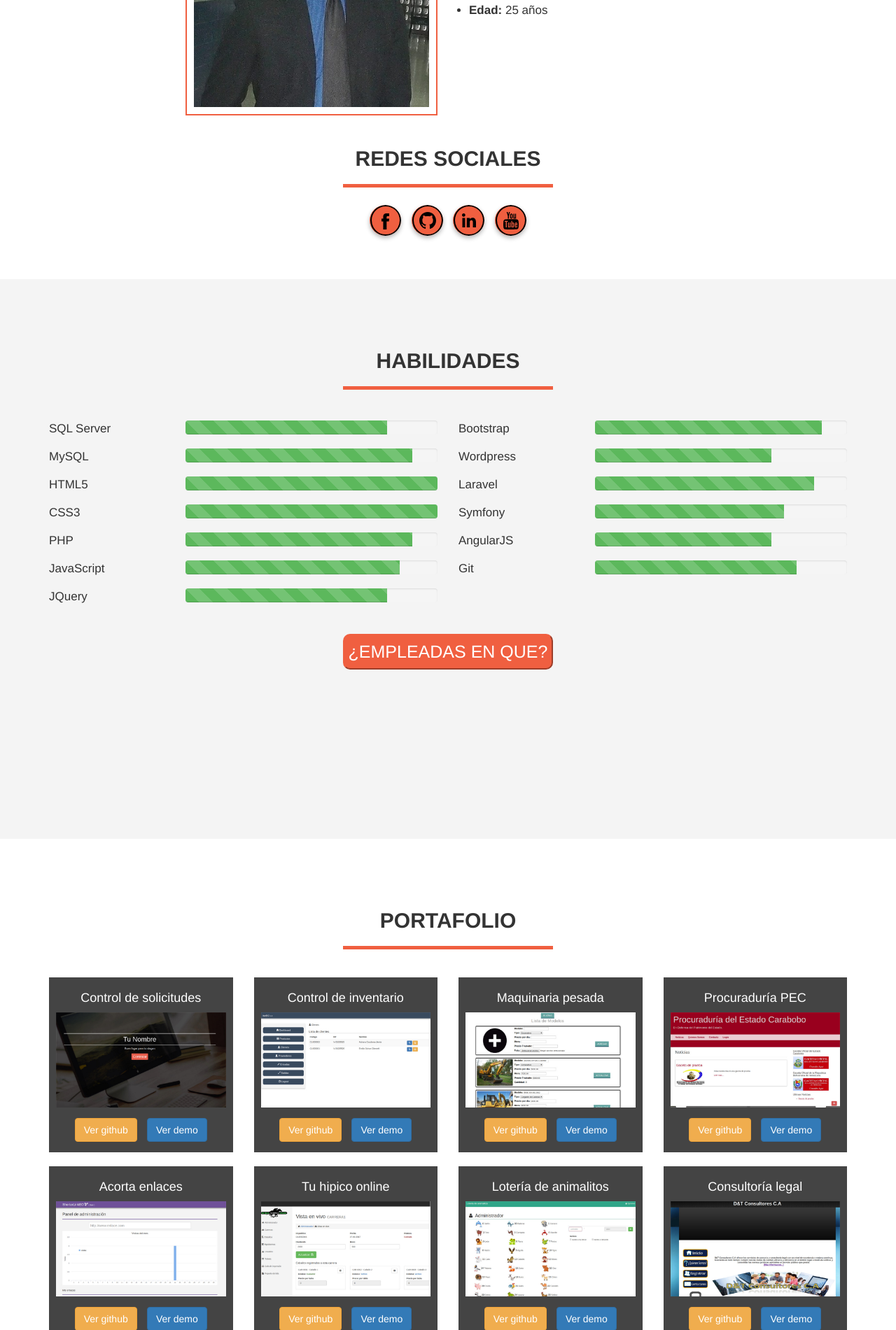
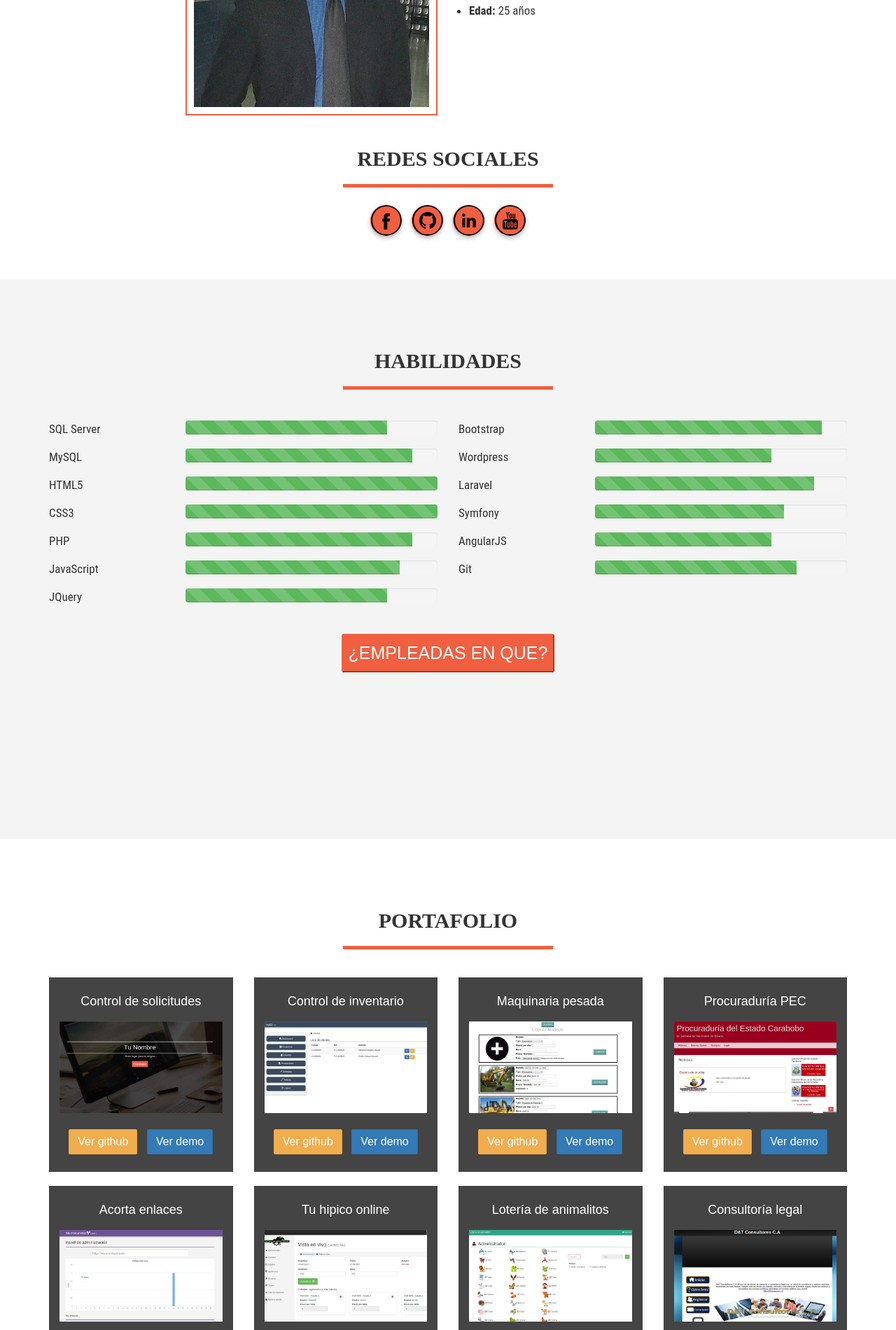
Before and after one commit to emilioaor/emilioaor.github.com, a PHP site: page /index.html in a window 1280 px wide. Shown: the part 1201-3102 px from the top of the page at 70% size. Run offline with PHP 8.4, Linux system fonts and the light colour scheme.

Commit message:
Cambiando estilos de letra

```diff
--- a/css/styles.css
+++ b/css/styles.css
@@ -1,5 +1,12 @@
 html, body {
 	height: 100%;
+	font-family: 'Roboto Condensed', sans-serif;
+}
+h1, h2 {
+	font-family: 'Cantata One', serif;
+}
+h3, h4, h5, h6 {
+	font-family: 'Oswald', sans-serif;
 }
 section {
 	min-height: 100%;
@@ -10,6 +17,11 @@ section {
 	border-color: #f05f40;
 	border-width: .5rem;
 	max-width: 300px;
+}
+.btn {
+	font-family: 'Oswald', sans-serif;
+	font-size: 1.6rem;
+	border-radius: 2px;
 }
 #space-alert {
 	position: fixed;
@@ -37,7 +49,9 @@ section {
 	font-size: 2rem;
 	text-transform: uppercase;
 	border-radius: 1rem;
-	padding: .6rem;
+	padding: .8rem;
+	font-family: 'Oswald', sans-serif;
+	border-radius: 3px;
 }
 .btn-primary-giant {
 	background-color: #f05f40;
@@ -46,7 +60,9 @@ section {
 	font-size: 2.5rem;
 	text-transform: uppercase;
 	border-radius: 1rem;
-	padding: .6rem;
+	padding: .8rem;
+	font-family: 'Oswald', sans-serif;
+	border-radius: 3px;
 }
 .main-title {
 	color: #fff;
@@ -57,7 +73,7 @@ section {
 }
 #top p {
 	color: #eee;
-	font-size: 1.8rem;
+	font-size: 2.2rem;
 }
 .secondary-title {
 	text-transform: uppercase;
@@ -130,12 +146,12 @@ section {
 .portfolio-item {
 	background-color: #444;
 	color: #fff;
-	padding: 1rem;
+	padding: 1.5rem 1.5rem 2rem 1.5rem;
 	margin-top: 2rem;
 	text-align: center;
 }
 .portfolio-item  img{
-	margin-bottom: 1rem;
+	margin: 1.8rem 0;
 }
 .portfolio-item .btn {
 	margin: .5rem;
@@ -172,6 +188,7 @@ footer {
 	display: inline-block;
 	padding: 1rem;
 	text-transform: uppercase;
+	font-family: 'Oswald', sans-serif;
 }
 #navbar li:hover {
 	background-color: #444;
--- a/index.php
+++ b/index.php
@@ -16,6 +16,7 @@
 	<link rel="stylesheet" href="css/bootstrap.min.css">
 	<link rel="stylesheet" href="css/styles.css">
 	<link rel="stylesheet" href="slider/css/style.css">
+	<link href="https://fonts.googleapis.com/css?family=Cantata+One|Oswald|Roboto+Condensed" rel="stylesheet">
 </head>
 <body>
 
```
